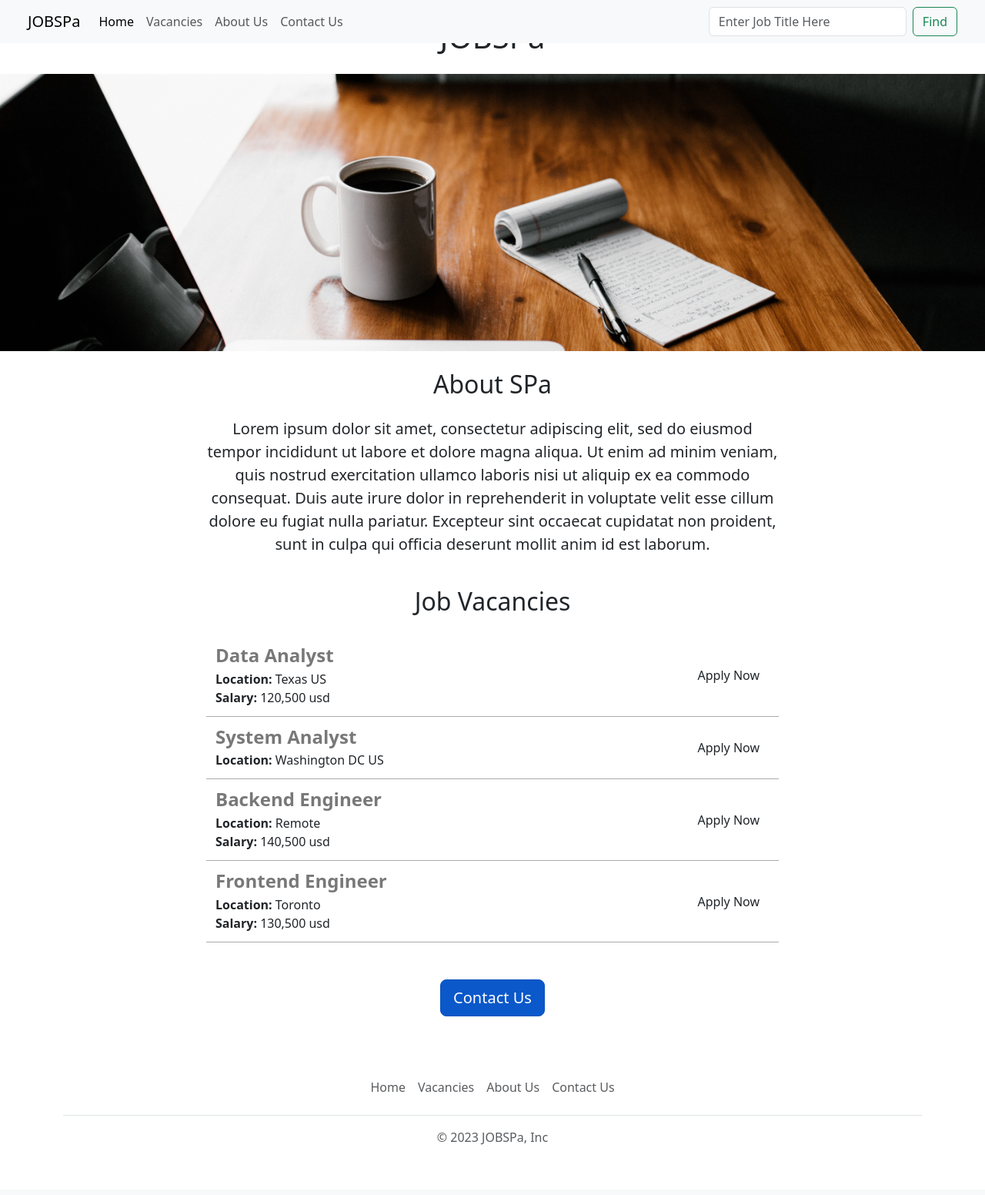
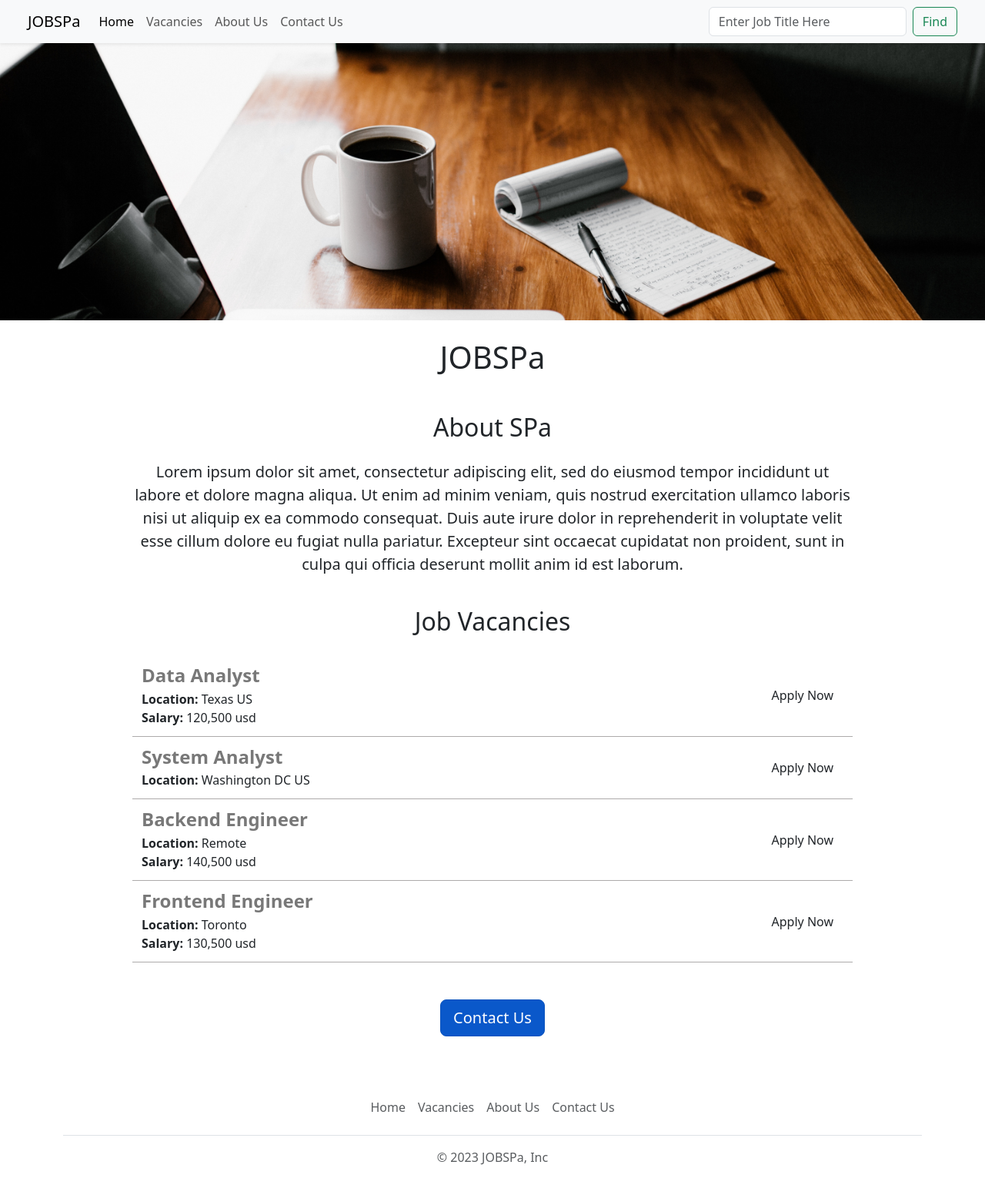
Before and after one commit to Lecon-a/webdev-v2, a Flask app: page / in a window 1280 px wide. Shown: the top 1552 px of the page at 77% size. Before the commit the page ends 1487 px from the top, so only its background shows below. Run offline with Flask 3, Linux system fonts and the light colour scheme.

Commit message:
add div below nav for page heading to show

```diff
--- a/templates/home.html
+++ b/templates/home.html
@@ -13,7 +13,7 @@
         }
 
         .section-container {
-            width: 60%;
+            width: 75%;
         }
 
         #banner {
@@ -72,8 +72,8 @@
 </head>
 <body>
     {% include 'nav.html' %}
+    <img src="/static/banner.jpg" class="img-responsive" id="banner" alt="banner image">
     <h1 class="text-center mt-4 mb-4">{{ company_name }}</h1>
-    <img src="/static/banner.jpg" class="img-responsive" id="banner" alt="banner image">
     <div class="container section-container">
         <div class="pt-4" id="about">
             <h2 class="text-center mb-4">About SPa</h2>
--- a/templates/nav.html
+++ b/templates/nav.html
@@ -1,4 +1,4 @@
-<nav class="navbar navbar-expand-lg fixed-top bg-body-tertiary px-4">
+<nav class="navbar shadow-sm navbar-expand-lg fixed-top bg-body-tertiary px-4">
   <div class="container-fluid">
     <a class="navbar-brand" href="#">{{ company_name }}</a>
     <button class="navbar-toggler" type="button" data-bs-toggle="collapse" data-bs-target="#navbarTogglerDemo02" aria-controls="navbarTogglerDemo02" aria-expanded="false" aria-label="Toggle navigation">
@@ -19,4 +19,4 @@
     </div>
   </div>
 </nav>
-<div class=""></div>
+<div style="height: 56px;"></div>
```
